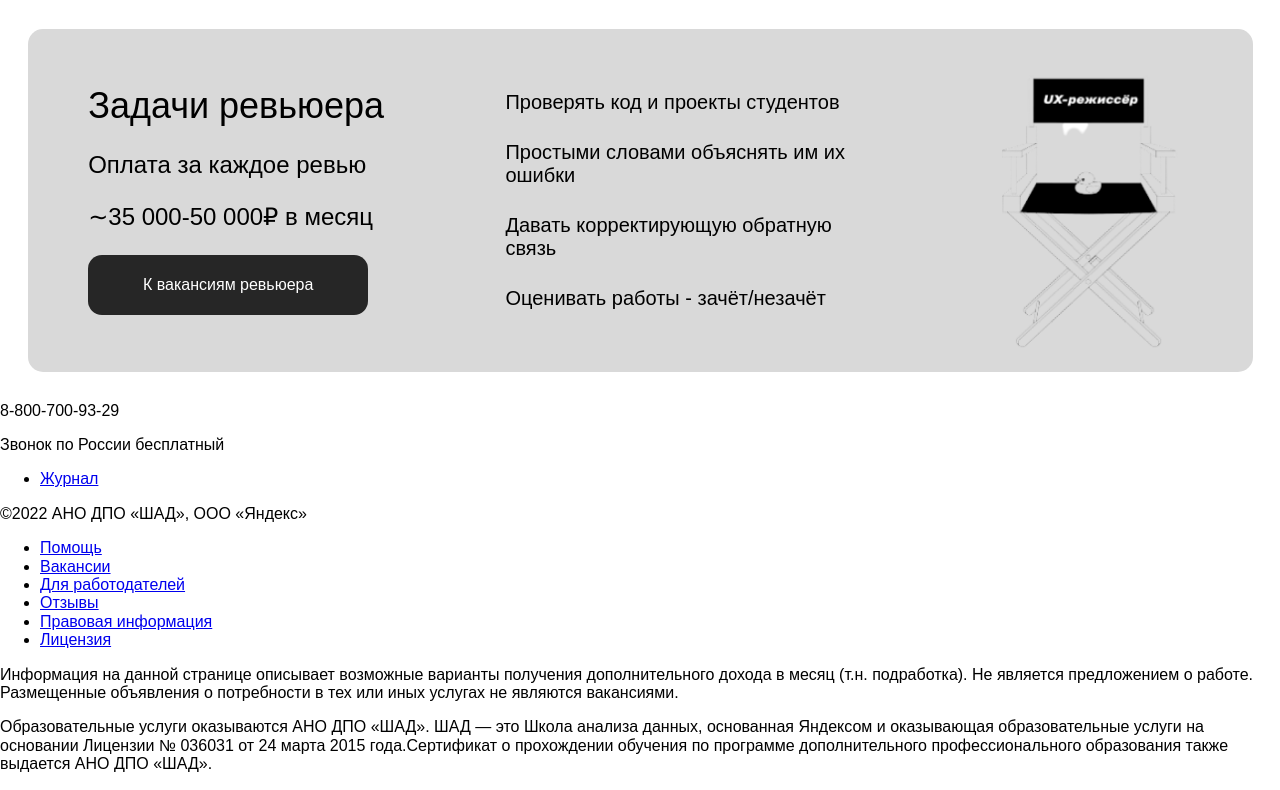
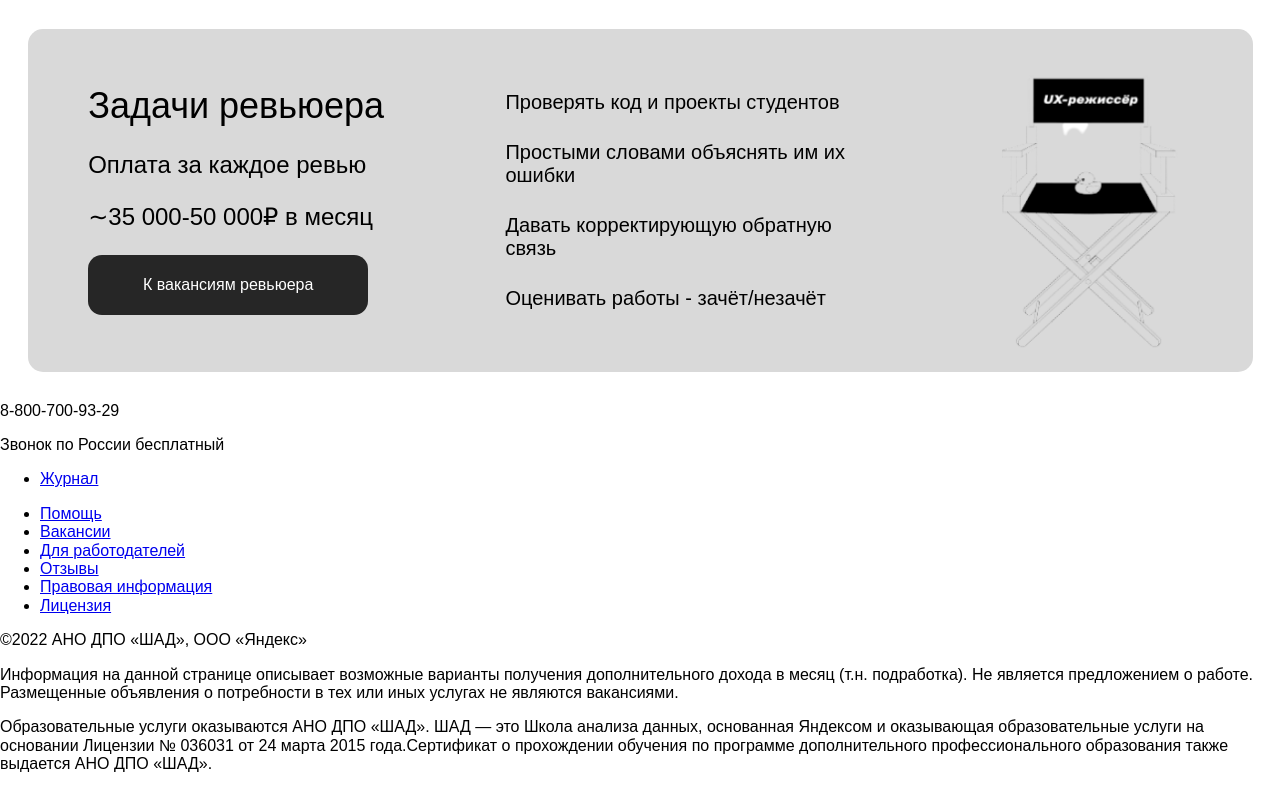
Before and after one commit to NurgaleevaDi/hr-landing, a React (Create React App) app: page / in a window 1280 px wide. Shown: the part 424-1214 px from the top of the page. Built offline with nearby package versions, Linux system fonts and the light colour scheme.

Commit message:
update footer blocks in HTML

```diff
--- a/src/components/Footer/Footer.js
+++ b/src/components/Footer/Footer.js
@@ -3,13 +3,14 @@ import React from 'react';
 function Footer() {
   return (
     <footer className="footer">
-      <div className="footer__container-info">
+
+      <div className='footer__container-first'>
+        <div className="footer__contacts">
           <p className="footer__tel">8-800-700-93-29</p>
           <p className="footer__tel-text">Звонок по России бесплатный</p>
-        <ul className="footer__contact-list">
-          <li className="footer__contact-item"><a className="footer__contact-link" href="https://thecode.media/" target="_blank">Журнал</a></li>
+          <ul className="footer__contacts-list">
+            <li className="footer__contacts-item"><a className="footer__contacts-link" href="https://thecode.media/" target="_blank">Журнал</a></li>
           </ul>
-        <p className='footer__copyright'>&copy;2022 АНО ДПО «ШАД», ООО «Яндекс»</p>
         </div>
         <ul className='footer__nav'>
           <li className='footer__nav-link link'><a href="https://yandex.ru/support/praktikum/feedback.html" target="_blank">Помощь</a></li>
@@ -19,16 +20,21 @@ function Footer() {
           <li className='footer__nav-link'><a href="https://yandex.ru/support/praktikum/feedback.html" target="_blank">Правовая информация</a></li>
           <li className='footer__nav-link'><a href="https://yandex.ru/support/praktikum/feedback.html" target="_blank">Лицензия</a></li>
         </ul>
+      </div>
+
+      <div className='footer__container-second'>
+        <p className='footer__copyright'>&copy;2022 АНО ДПО «ШАД», ООО «Яндекс»</p>
         <div className='footer__legal-info'>
           <p className='footer__legal-text'>Информация на данной странице описывает возможные варианты получения
             дополнительного дохода в месяц (т.н. подработка). Не является предложением о работе.
             Размещенные объявления о потребности в тех или иных услугах не являются вакансиями.</p>
           <p className='footer__legal-text'>Образовательные услуги оказываются АНО ДПО «ШАД». ШАД — это Школа анализа данных,
-        основанная Яндексом и оказывающая образовательные услуги на основании Лицензии № 036031 от
-        24 марта 2015 года.Сертификат
-        о прохождении обучения по программе дополнительного профессионального образования также
-        выдается АНО ДПО «ШАД».</p>
+            основанная Яндексом и оказывающая образовательные услуги на основании Лицензии № 036031
+            от 24 марта 2015 года.Сертификат о прохождении обучения по программе дополнительного
+            профессионального образования также выдается АНО ДПО «ШАД».</p>
         </div>
+      </div>
+
     </footer>
   );
 }
--- a/src/components/app.css
+++ b/src/components/app.css
@@ -15,3 +15,16 @@
   border-radius: 14px;
   border: none;
 }
+
+.button:hover {
+  cursor: pointer;
+  opacity: 0.5;
+}
+
+.link {
+  text-decoration: none;
+}
+
+.link:hover{
+  opacity: 0.5;
+}
```
Lines whose indentation alone changed are shown as unchanged.
